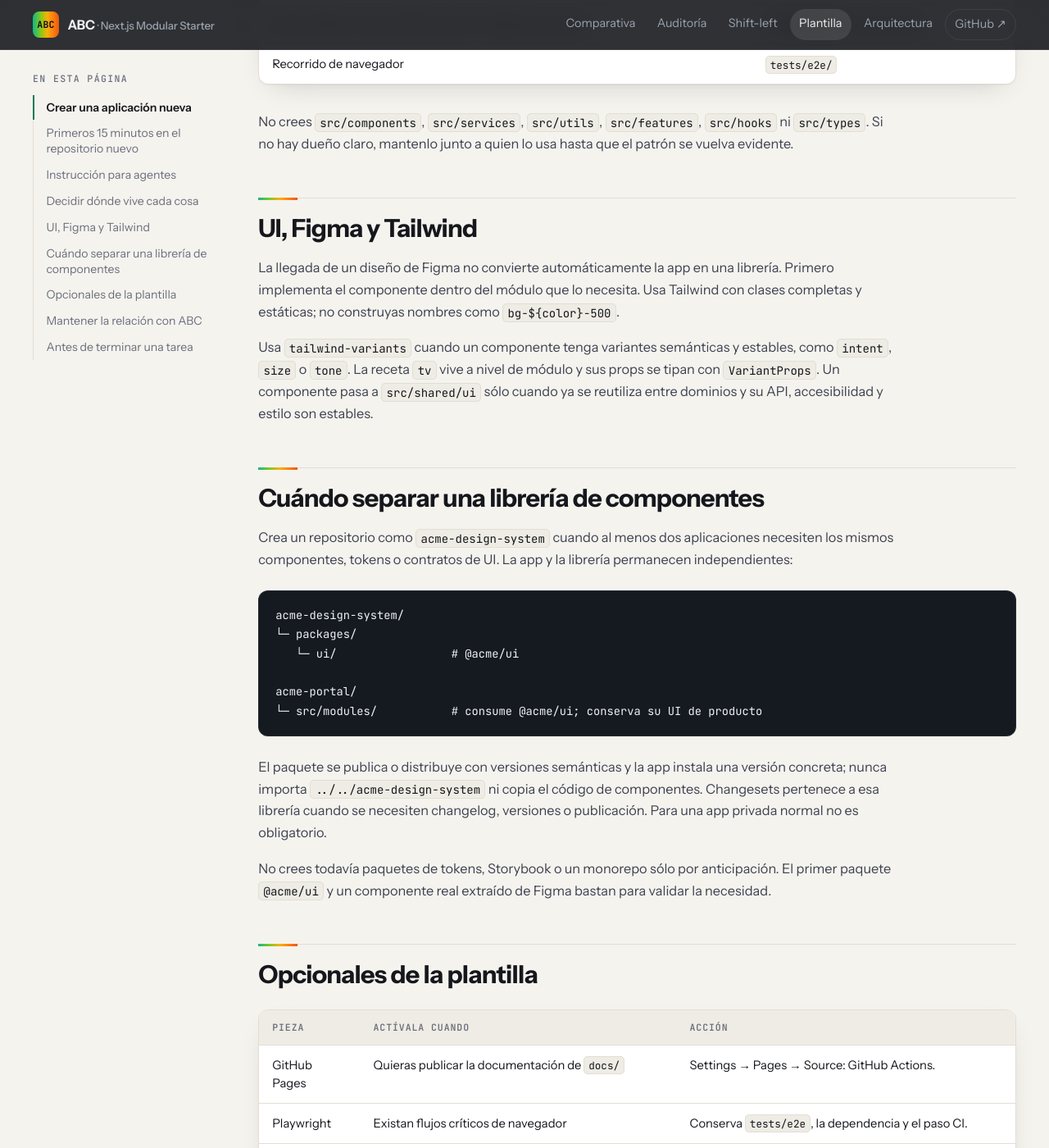
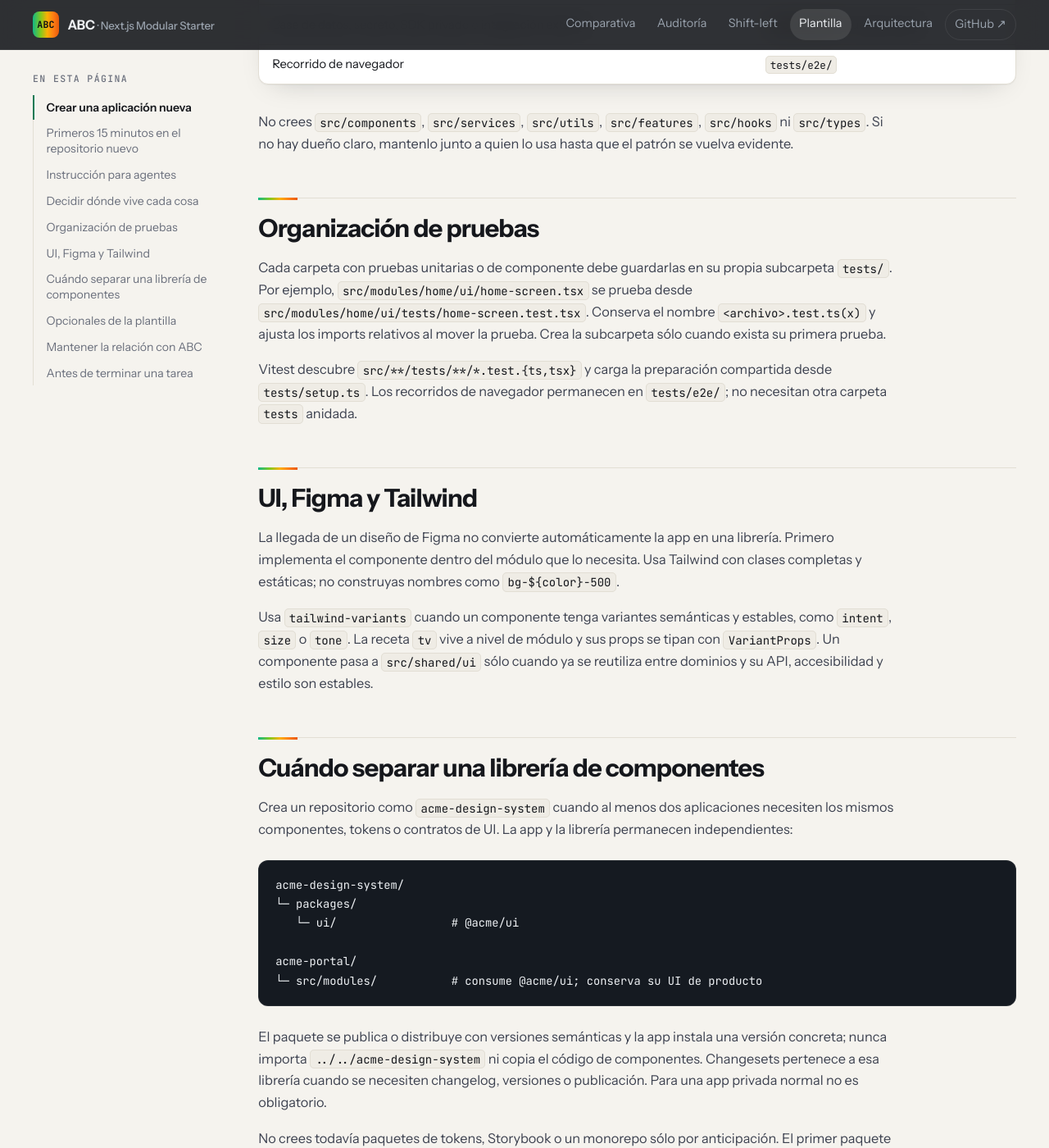
Before and after one commit to RogerG03/abc-next-js, a Jekyll site: the page built from docs/using-this-template.md, in a window 1280 px wide and 1400 px high, scrolled down 2348 px. Shown: the whole window at 82% size. Built offline with Jekyll 4.4.1, drawn with Linux system fonts in a browser that asks for light colours; our own code applies the rules of GitHub Pages for plain Markdown files; some of the changed text lies outside the part shown.

Commit message:
refactor(tests): group tests in folders by ownership

```diff
--- a/docs/using-this-template.md
+++ b/docs/using-this-template.md
@@ -57,6 +57,12 @@ Las reglas viven dentro del repositorio derivado, así que funcionan con Codex,
 
 No crees `src/components`, `src/services`, `src/utils`, `src/features`, `src/hooks` ni `src/types`. Si no hay dueño claro, mantenlo junto a quien lo usa hasta que el patrón se vuelva evidente.
 
+## Organización de pruebas
+
+Cada carpeta con pruebas unitarias o de componente debe guardarlas en su propia subcarpeta `tests/`. Por ejemplo, `src/modules/home/ui/home-screen.tsx` se prueba desde `src/modules/home/ui/tests/home-screen.test.tsx`. Conserva el nombre `<archivo>.test.ts(x)` y ajusta los imports relativos al mover la prueba. Crea la subcarpeta sólo cuando exista su primera prueba.
+
+Vitest descubre `src/**/tests/**/*.test.{ts,tsx}` y carga la preparación compartida desde `tests/setup.ts`. Los recorridos de navegador permanecen en `tests/e2e/`; no necesitan otra carpeta `tests` anidada.
+
 ## UI, Figma y Tailwind
 
 La llegada de un diseño de Figma no convierte automáticamente la app en una librería. Primero implementa el componente dentro del módulo que lo necesita. Usa Tailwind con clases completas y estáticas; no construyas nombres como `bg-${color}-500`.
@@ -86,7 +92,7 @@ No crees todavía paquetes de tokens, Storybook o un monorepo sólo por anticipa
 | ------------ | ------------------------------------------------------- | -------------------------------------------------------------------- |
 | GitHub Pages | Quieras publicar la documentación de `docs/`            | Settings → Pages → Source: GitHub Actions.                           |
 | Playwright   | Existan flujos críticos de navegador                    | Conserva `tests/e2e`, la dependencia y el paso CI.                   |
-| Vitest       | Haya lógica o componentes que requieran feedback rápido | Conserva pruebas junto a la fuente.                                  |
+| Vitest       | Haya lógica o componentes que requieran feedback rápido | Guarda las pruebas en `tests/` dentro de cada carpeta propietaria.   |
 | Changesets   | Se publique una librería o paquete versionado           | Configúralo en el repositorio de librería, no por defecto en la app. |
 
 ## Mantener la relación con ABC
```
Also changed, not shown: AGENTS.md (+1 -1 lines), src/modules/home/ui/tests/home-screen.test.tsx (renamed from src/modules/home/ui/home-screen.test.tsx, +1 -1 lines), .codex/skills/next-modular-architecture/SKILL.md, .codex/skills/next-modular-architecture/references/conventions.md, .codex/skills/tailwind-component-creation/SKILL.md, README.md, tests/setup.ts (renamed from vitest.setup.ts), 1 other file.
